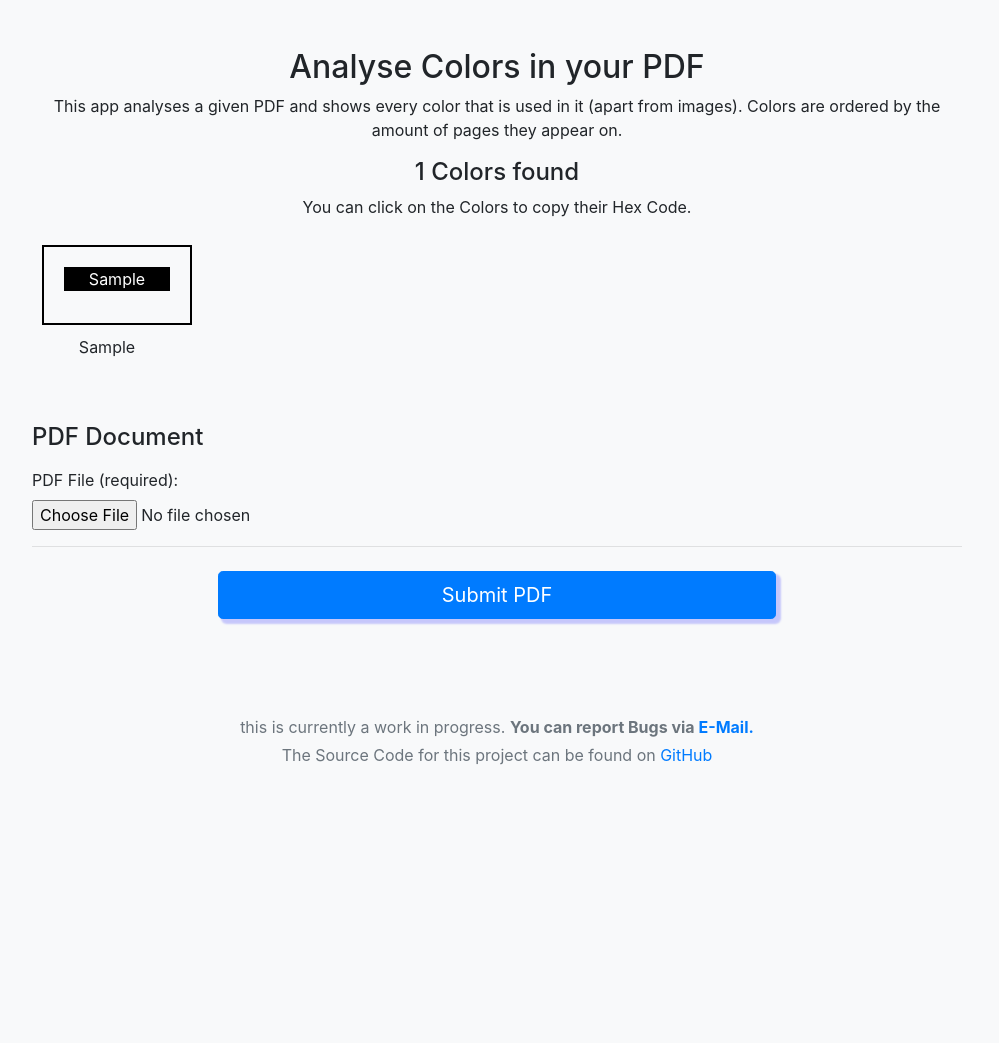
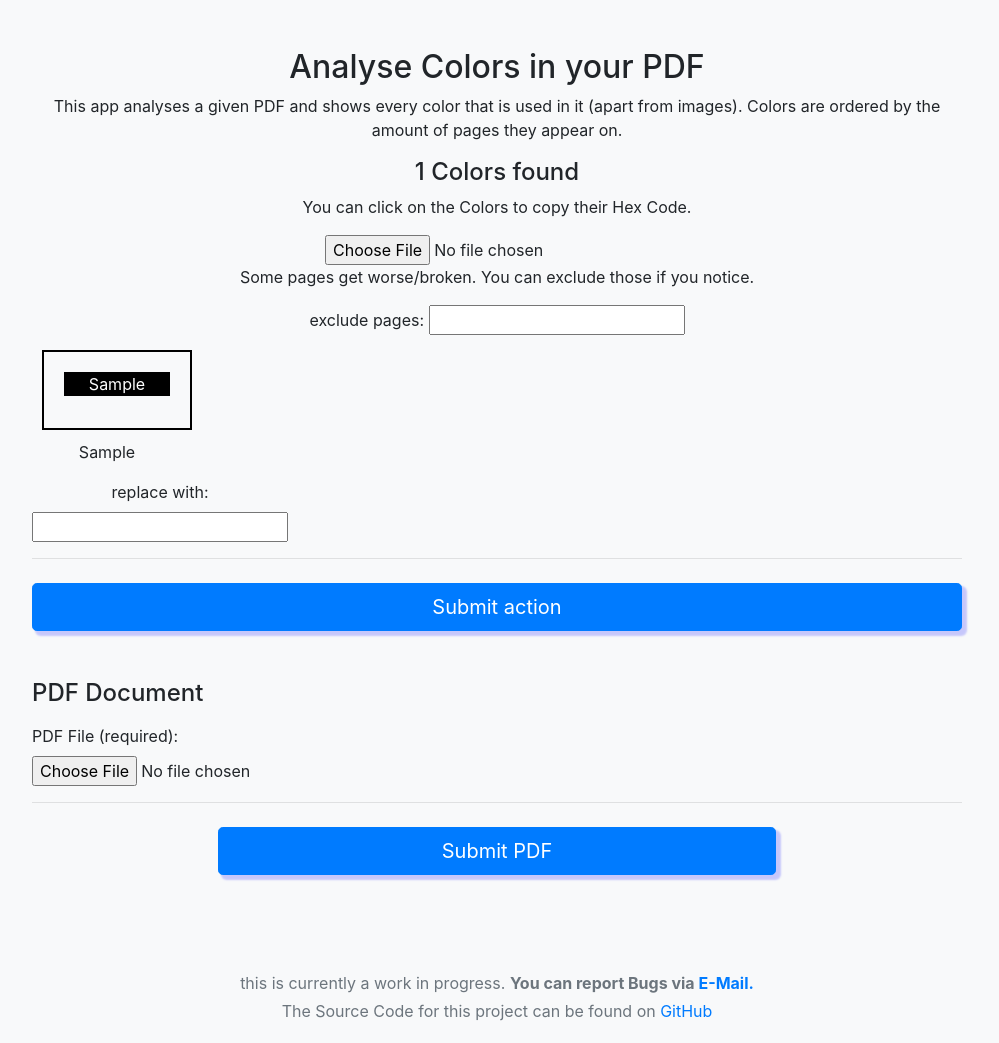
Before and after one commit to layaxx/pdfcc, a Django app: template pdfcc/templates/pdfcc/analyse.html in a window 1280 px wide. Shown: the top 1043 px of the page, without its empty margins (143-1142 px from the left). Before the commit the page ends 765 px from the top, so only its background shows below. Run offline with Django 3.2, Linux system fonts and the light colour scheme; tables that the repository leaves empty hold one stand-in row (values such as "Sample post"); the template is opened without the code that fills it: values that come from a table or form of the project are taken from there, most other values are stand-ins (such as "Sample title", 1, 10 or a date in 2020).

Commit message:
improve analysis

```diff
--- a/pdfcc/templates/pdfcc/analyse.html
+++ b/pdfcc/templates/pdfcc/analyse.html
@@ -67,37 +67,68 @@
             {% if res%}
             <h4>{{res|length}} Colors found</h4>
             <p>You can click on the Colors to copy their Hex Code.</p>
-            <div id="alerts">
+            <div id="alerts"></div>
 
-            </div>
-            {% endif %}
+            <form enctype="multipart/form-data" action="{% url 'result' %}" method="post">
+                {% csrf_token %}
+                <input type="file" value="{{file}}" />
+                <p>
+                    Some pages get worse/broken. You can exclude those if you notice.
+                </p>
+                <label for="exclude" style="text-align: left">exclude pages:</label>
+                <input id="exclude" name="exclude" type="number" />
                 <div style="display: flex; flex-wrap: wrap">
                     {% for entry in res%}
                     <div>
-                    <div class='colorcode' style="background-color: {{entry.0}};">
-                        <p style="background-color: black;">{{entry.0}}</p>
+                        <div class="colorcode" style="background-color: {{entry.0}};">
+                            <p style="background-color: black">{{entry.0}}</p>
                         </div>
-                    <p style="width: 150px;">
-                        {{entry.1}}
-                    </p>
+                        <p style="width: 150px">{{entry.1}}</p>
+                        <label for="{{entry.0}}" style="text-align: left">replace with:</label
+              >
+              <br />
+              <input id="{{entry.0}}" name="{{entry.0}}" type="text" />
             </div>
             {% endfor %}
           </div>
+          <hr class="mb-4" />
+          <button
+            class="btn btn-primary btn-lg btn-block"
+            style="box-shadow: 4px 4px 2px 1px rgba(0, 0, 255, 0.2)"
+            type="submit"
+          >
+            Submit action
+          </button>
+        </form>
+        {% endif %}
       </div>
 
       <div class="row">
         <div class="col-md-12 order-md-1">
           <h4 class="mb-3">PDF Document</h4>
-                <form enctype="multipart/form-data" action="{% url 'analyse' %}" method="post">
+          <form
+            enctype="multipart/form-data"
+            action="{% url 'analyse' %}"
+            method="post"
+          >
             {% csrf_token %} {{ form.non_field_errors }}
             <div class="row">
               <div class="col-md-12">
                 {{ form.pdf.errors }} {{ form.pdf.label_tag }}
-                            <br /> {{ form.pdf }}
+                <br />
+                {{ form.pdf }}
               </div>
             </div>
             <hr class="mb-4" />
-                    <button class="btn btn-primary btn-lg btn-block" style="max-width:60%; margin: auto; box-shadow: 4px 4px 2px 1px rgba(0, 0, 255, 0.2)" type="submit">
+            <button
+              class="btn btn-primary btn-lg btn-block"
+              style="
+                max-width: 60%;
+                margin: auto;
+                box-shadow: 4px 4px 2px 1px rgba(0, 0, 255, 0.2);
+              "
+              type="submit"
+            >
               Submit PDF
             </button>
           </form>
@@ -107,7 +138,8 @@
       <footer class="my-5 pt-5 text-muted text-center text-small">
         <p class="mb-1">
           this is currently a work in progress.
-                <strong>You can report Bugs via
+          <strong
+            >You can report Bugs via
             <a href="mailto:pdfcc@y-lang.eu?subject=pdfcc Bugreport">E-Mail.</a>
           </strong>
         </p>
@@ -122,36 +154,47 @@
         </p>
       </footer>
     </div>
-    <script src="https://code.jquery.com/jquery-3.5.1.min.js" integrity="sha256-9/aliU8dGd2tb6OSsuzixeV4y/faTqgFtohetphbbj0=" crossorigin="anonymous"></script>
-    <script src="https://cdn.jsdelivr.net/npm/bootstrap@4.5.3/dist/js/bootstrap.bundle.min.js" integrity="sha384-ho+j7jyWK8fNQe+A12Hb8AhRq26LrZ/JpcUGGOn+Y7RsweNrtN/tE3MoK7ZeZDyx" crossorigin="anonymous"></script>
+    <script
+      src="https://code.jquery.com/jquery-3.5.1.min.js"
+      integrity="sha256-9/aliU8dGd2tb6OSsuzixeV4y/faTqgFtohetphbbj0="
+      crossorigin="anonymous"
+    ></script>
+    <script
+      src="https://cdn.jsdelivr.net/npm/bootstrap@4.5.3/dist/js/bootstrap.bundle.min.js"
+      integrity="sha384-ho+j7jyWK8fNQe+A12Hb8AhRq26LrZ/JpcUGGOn+Y7RsweNrtN/tE3MoK7ZeZDyx"
+      crossorigin="anonymous"
+    ></script>
     <script type="text/javascript">
-        var $body = document.getElementsByTagName('body')[0];
+      var $body = document.getElementsByTagName("body")[0];
 
-        var copyToClipboard = function(colorCode) {
-            var $tempInput = document.createElement('INPUT');
+      var copyToClipboard = function (colorCode) {
+        var $tempInput = document.createElement("INPUT");
         $body.appendChild($tempInput);
-            $tempInput.setAttribute('value', colorCode)
+        $tempInput.setAttribute("value", colorCode);
         $tempInput.select();
-            document.execCommand('copy');
+        document.execCommand("copy");
         $body.removeChild($tempInput);
-            var alert_div = document.createElement("div")
-            var alert_content = document.createTextNode("You successfully copied the color code " + colorCode + " to your clipboard.")
-            alert_div.appendChild(alert_content)
-            alert_div.setAttribute('class', 'alert alert-success')
-            alert_div.setAttribute('role', 'alert')
+        var alert_div = document.createElement("div");
+        var alert_content = document.createTextNode(
+          "You successfully copied the color code " +
+            colorCode +
+            " to your clipboard."
+        );
+        alert_div.appendChild(alert_content);
+        alert_div.setAttribute("class", "alert alert-success");
+        alert_div.setAttribute("role", "alert");
         var element = document.getElementById("alerts");
-            element.appendChild(alert_div)
+        element.appendChild(alert_div);
         $(".alert").delay(2500).fadeOut("slow");
-        }
+      };
 
-        elements = document.getElementsByClassName('colorcode')
+      elements = document.getElementsByClassName("colorcode");
       for (let index = 0; index < elements.length; index++) {
-            let elem = elements[index]
-            elem.addEventListener('click', function(ev) {
+        let elem = elements[index];
+        elem.addEventListener("click", function (ev) {
           copyToClipboard(elem.children[0].innerText);
         });
       }
     </script>
   </body>
-
 </html>
--- a/pdfcc/urls.py
+++ b/pdfcc/urls.py
@@ -6,4 +6,5 @@ urlpatterns = [
     path('', views.index, name='index'),
     path('analyse', views.analyse, name='analyse'),
     path('process', views.process, name='process'),
+    path('result', views.result, name='result'),
 ]
--- a/pdfcc/utility.py
+++ b/pdfcc/utility.py
@@ -148,10 +148,7 @@ def ranges(iterable):
 
 
 def rgb_to_hex(r, g, b):
-    r = "{0:x}".format(int(r))
-    g = "{0:x}".format(int(g))
-    b = "{0:x}".format(int(b))
-    return f'#{r}{g}{b}'
+    return '#%02x%02x%02x' % (int(r), int(g), int(b))
 
 
 def new_analyse(pdf_input):
```
Also changed, not shown: pdfcc/views.py (+6 -1 lines). Lines whose indentation alone changed are shown as unchanged.
